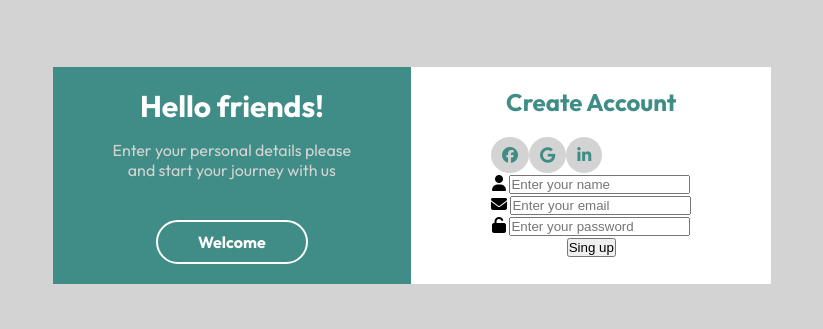
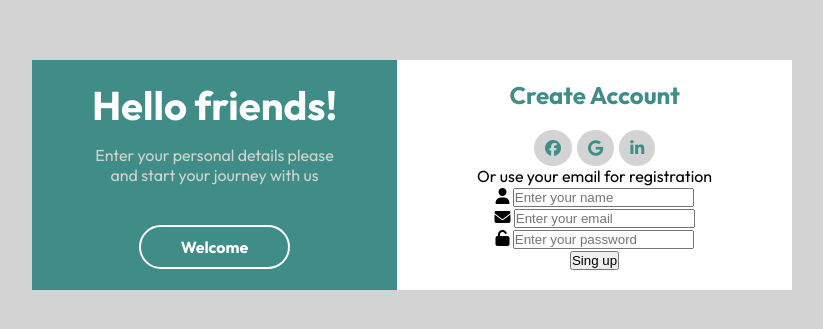
Before and after one commit to AnicetChiza/login-form, a plain HTML site: page index.html in a window 1280 px wide. Shown: the part 225-554 px from the top of the page, without its empty margins (228-1051 px from the left). Drawn offline with Linux system fonts and the light colour scheme.

Commit message:
add to my repository

```diff
--- a/css/style.css
+++ b/css/style.css
@@ -36,7 +36,7 @@ body {
 }
 
 .general-section .first-bloc h1 {
-    font-size: 30px;
+    font-size: 40px;
     margin-bottom: 15px;
 }
 
@@ -72,6 +72,9 @@ body {
 
 .general-section .second-bloc .icons {
     display: flex;
+    gap: 5px;
+    -webkit-column-gap: 5px;
+    justify-content: center;
 }
 
 .general-section .second-bloc .icons i {
--- a/index.html
+++ b/index.html
@@ -29,6 +29,7 @@
                 <i class="fa-brands fa-linkedin-in"></i>
             </div>
             <form action="">
+                <p>Or use your email for registration</p>
                 <div class="input-text">
                     <i class="fa-solid fa-user"></i>
                     <input type="text" placeholder="Enter your name">
```
